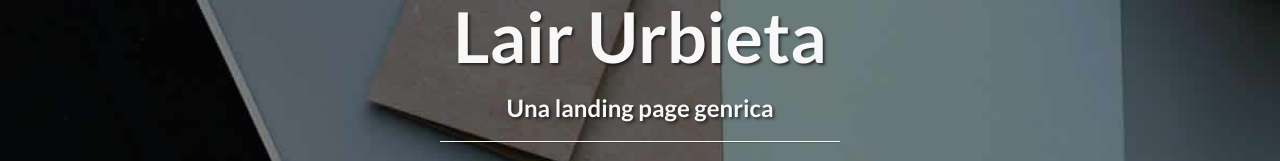
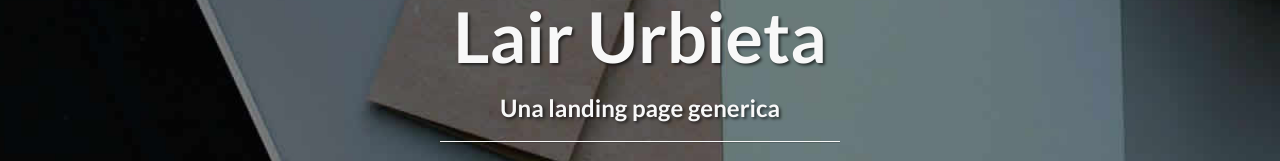
Before and after one commit to MaxLaPizza1/LairUrbietaDisenoDigital, a plain HTML site: page index.html in a window 1280 px wide. Shown: the part 850-1011 px from the top of the page. Drawn offline with Linux system fonts and the light colour scheme.

Commit message:
Update index.html

```diff
--- a/index.html
+++ b/index.html
@@ -25,7 +25,7 @@
                     <div class="intro-message">
                         <img src="img/Logo.svg" alt="logo personal">
                         <h1>Lair Urbieta</h1>
-                        <h3>Una landing page genrica</h3>
+                        <h3>Una landing page generica</h3>
                         <hr class="intro-divider">
                         <ul class="list-inline intro-social-buttons">
                             <li>
```
